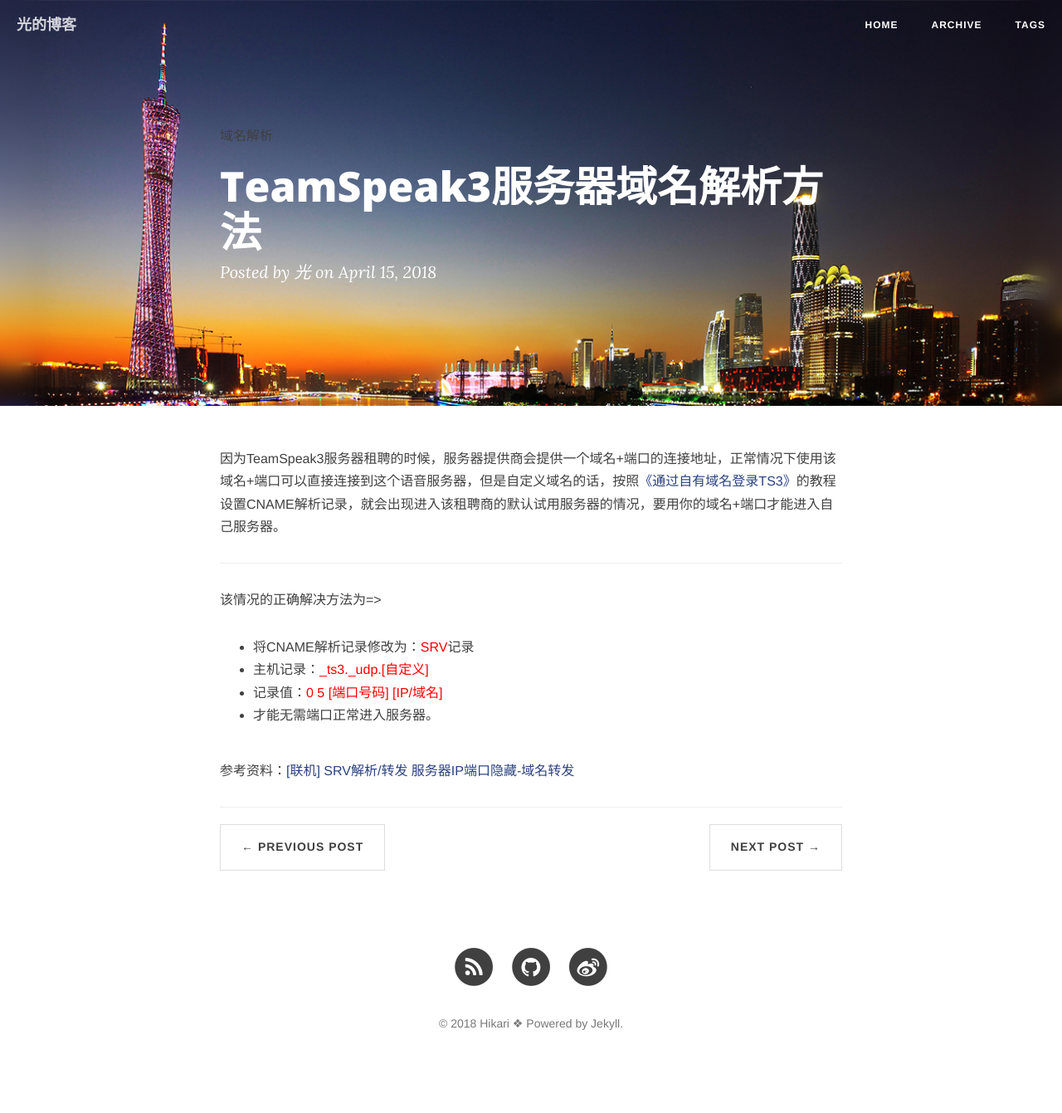
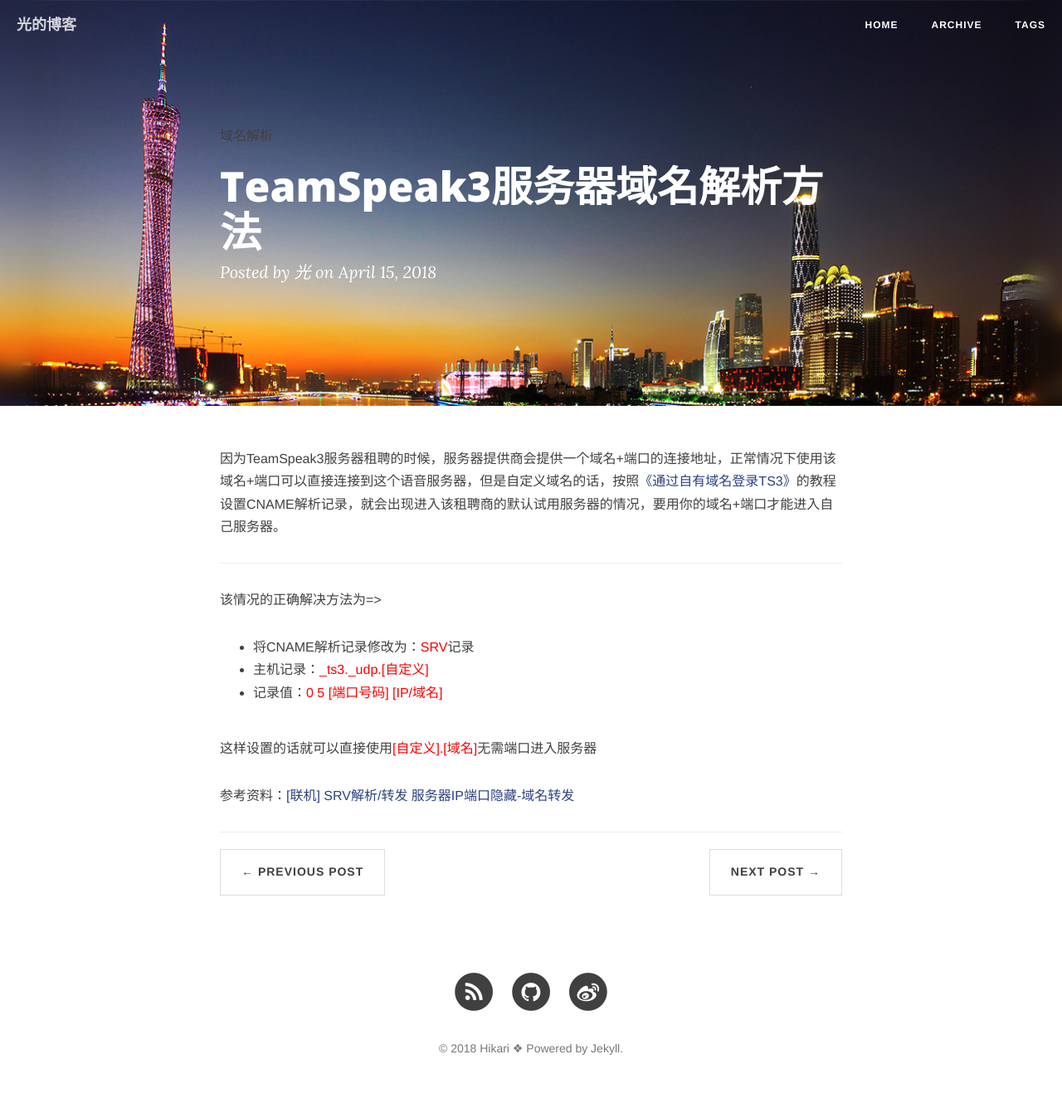
Before and after one commit to HikariGod/myblog, a Jekyll site: the page built from _posts/2018-04-15-test.md, in a window 1280 px wide. Shown: the whole page at 83% size. Built offline with Jekyll 4.4.1, drawn with Linux system fonts in a browser that asks for light colours; nearby versions of some CDN libraries; comment, search, counter and statistics services are not loaded; before the commit the page ends 1311 px from its top, so only the background shows below that.

Commit message:
修改博文

```diff
--- a/_posts/2018-04-15-test.md
+++ b/_posts/2018-04-15-test.md
@@ -16,7 +16,8 @@
 - 将CNAME解析记录修改为：<span style="color:red">SRV</span>记录
 - 主机记录：<span style="color:red">_ts3._udp.[自定义]</span>
 - 记录值：<span style="color:red">0 5 [端口号码] [IP/域名]</span>
-- 才能无需端口正常进入服务器。
+
+这样设置的话就可以直接使用<span style="color:red">[自定义].[域名]</span>无需端口进入服务器
 
 
 参考资料：[[联机] SRV解析/转发 服务器IP端口隐藏-域名转发](http://www.zuimc.com/forum.php?mod=viewthread&tid=47131&highlight=ip)
```
